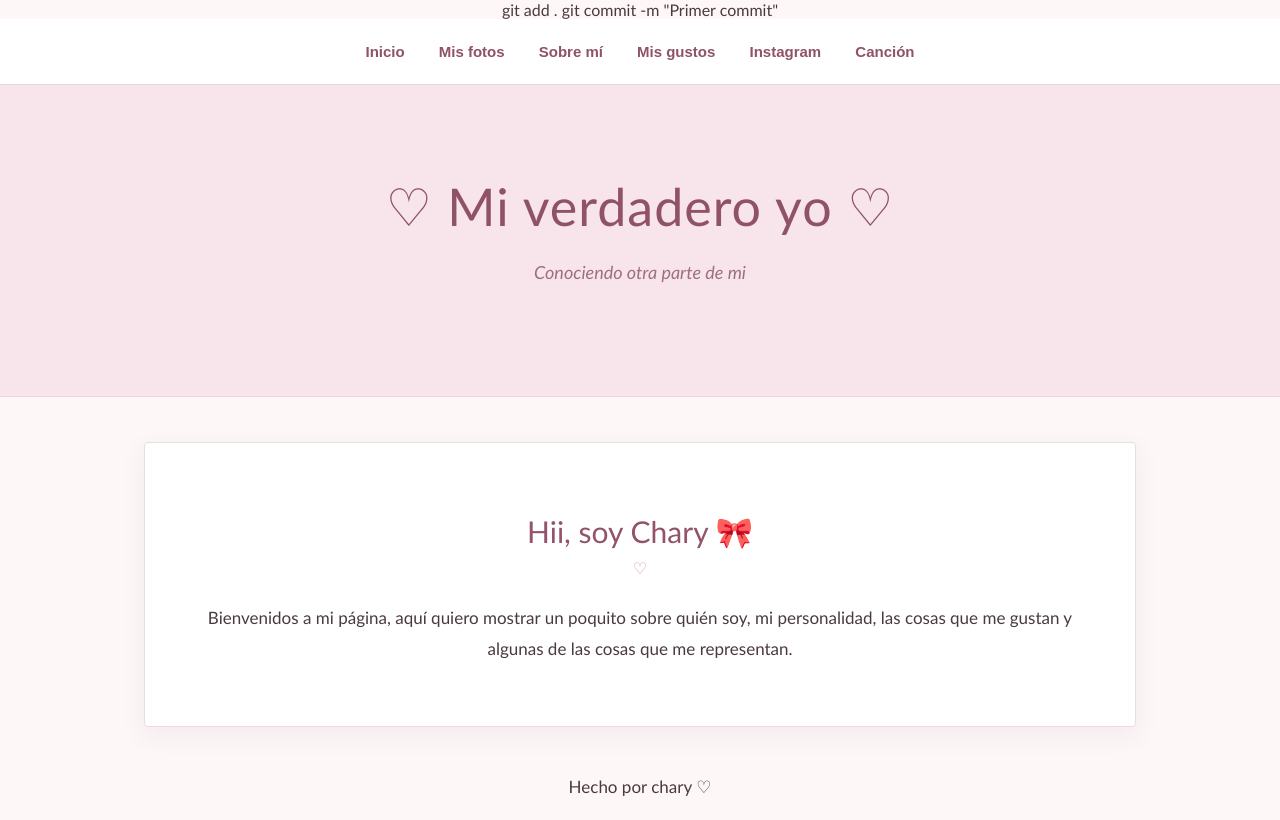
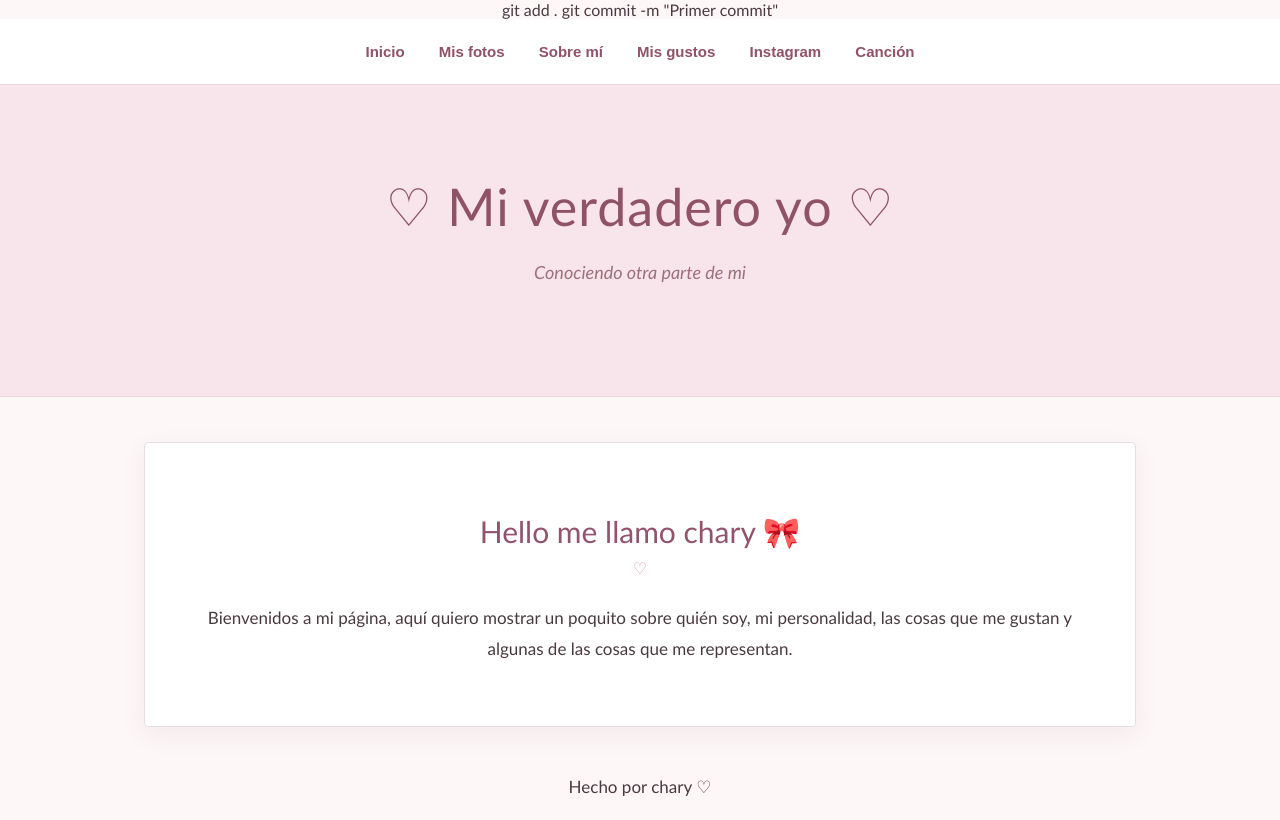
Before and after one commit to fernandezchary91-code/Mi-verdadero-yo, a plain HTML site: page index.html in a window 1280 px wide. Drawn offline with Linux system fonts and the light colour scheme; files that its build step writes are made by us from their sources.

Commit message:
cambio de titulo 10/11/26

```diff
--- a/index.html
+++ b/index.html
@@ -64,7 +64,7 @@ git add .
         <!-- PRESENTACIÓN: primera información sobre mí -->
         <section>
 
-            <h2>Hii, soy Chary 🎀</h2>
+            <h2>Hello me llamo chary 🎀</h2>
 
             <p>
                 Bienvenidos a mi página, aquí quiero mostrar un poquito
```
